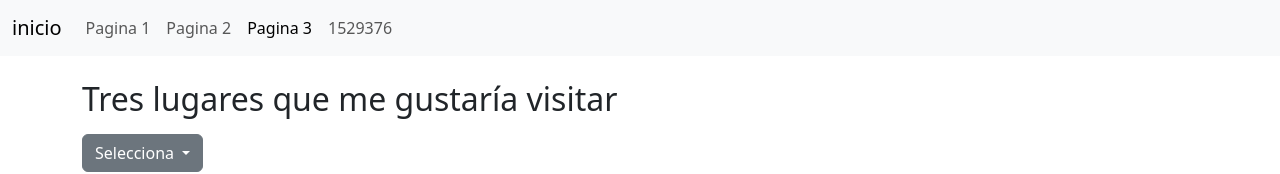
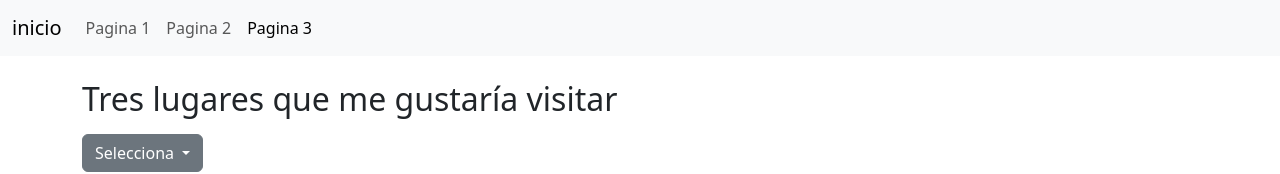
Before and after one commit to pedroochoa172-cell/Laboratorio-6, a plain HTML site: page Pagina3.html in a window 1280 px wide. Shown: the top 174 px of the page. Drawn offline with nearby package versions, Linux system fonts and the light colour scheme.

Commit message:
Remove unused navigation item from Pagina3.html

```diff
--- a/Pagina3.html
+++ b/Pagina3.html
@@ -27,9 +27,6 @@
           </li>
           <li class="nav-item">
             <a class="nav-link active" href="Pagina 3.html">Pagina 3</a>
-          </li>
-          <li class="nav-item">
-            <a class="nav-link" href="1529376.html">1529376</a>
           </li>
         </ul>
       </div>
```
